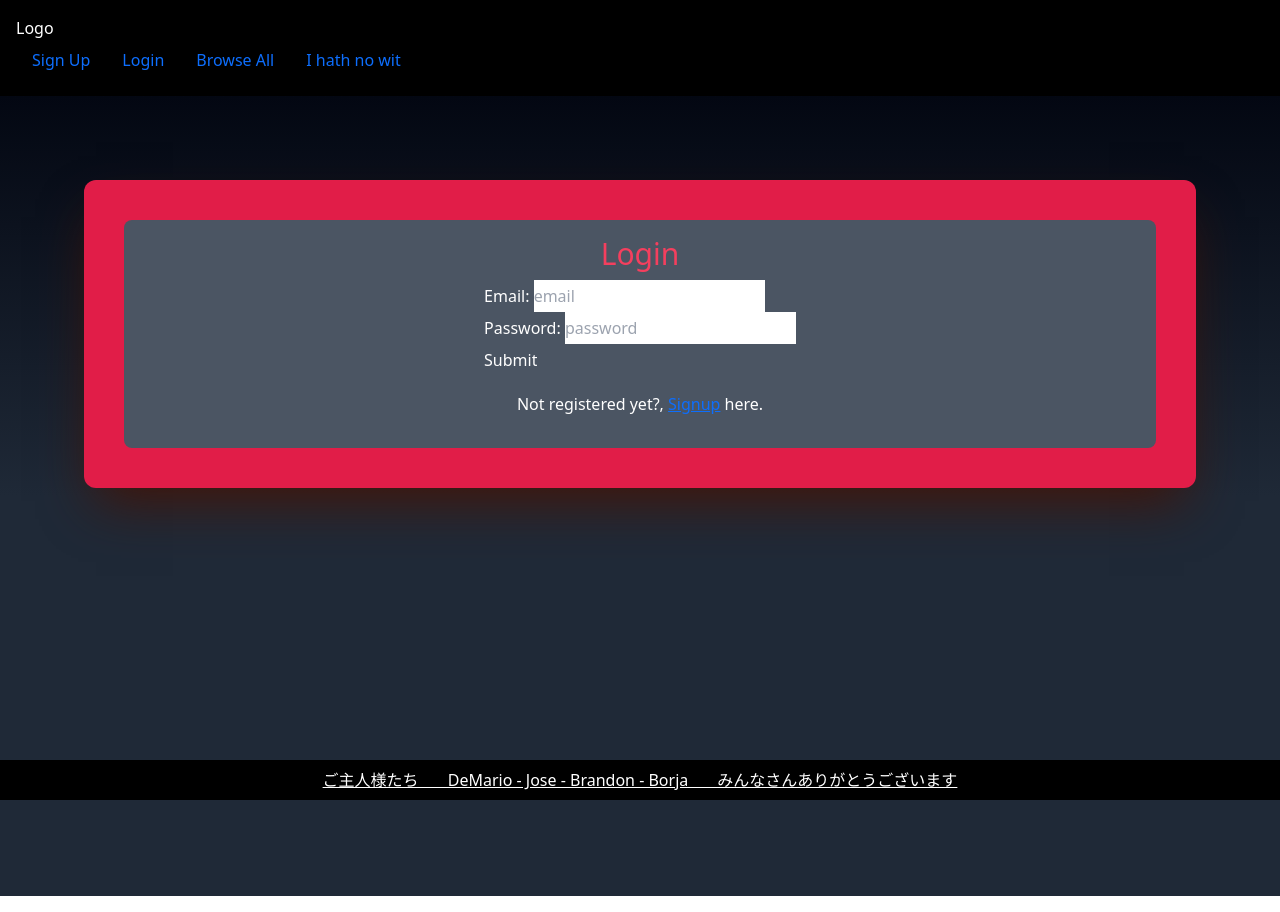
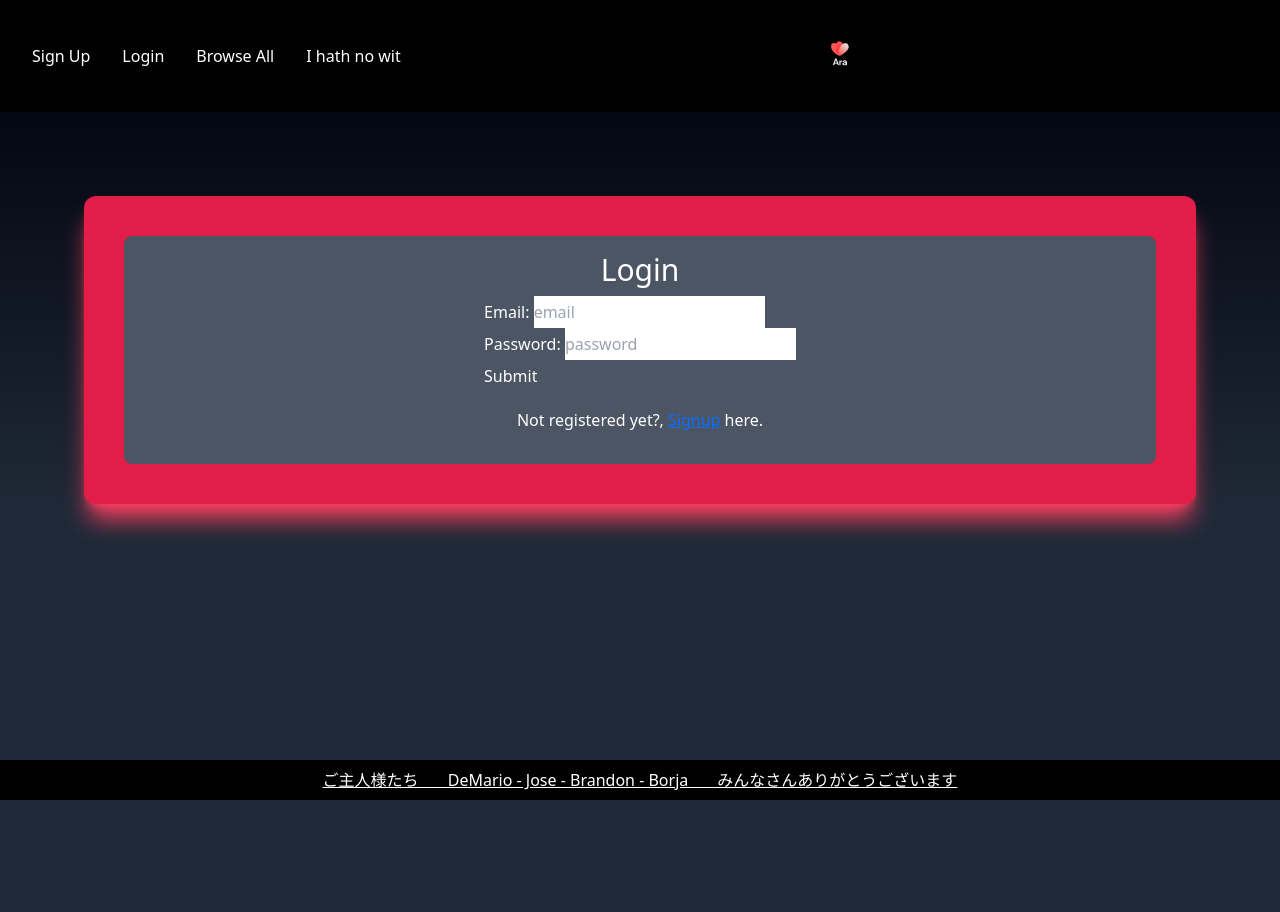
Before and after one commit to kpbtp/ara-frontend, a React (Create React App) app: page /login in a window 1280 px wide. Built offline with nearby package versions, Linux system fonts and the light colour scheme; no server answers.

Commit message:
styled login,header,navgivtion

```diff
--- a/src/components/Header.js
+++ b/src/components/Header.js
@@ -1,16 +1,18 @@
 import Navigation from "./Navigation";
 import { NavLink } from "react-router-dom";
 
-
 const Header = ({ current_user, logout }) => {
-
   return (
     <>
-      <div className="max-h-full p-3 mt-30 top-0-0 bg-black text-white">
-      <NavLink className="nav-link" to="/">
-        Logo
-      </NavLink>
-      <Navigation current_user={current_user} logout={logout}/>
+      <div className="max-h-full shadow-sm shadow-gray-600 p-3 bg-black text-white flex justify-between items-center">
+        <div>
+          <Navigation current_user={current_user} logout={logout} />
+        </div>
+        <div className="text-3xl text-rose-600 mx-auto">
+          <NavLink className="nav-link" to="/">
+            <img className="h-20" src="/ara.png" alt="logo" />
+          </NavLink>
+        </div>
       </div>
     </>
   );
--- a/src/components/Login.js
+++ b/src/components/Login.js
@@ -22,9 +22,9 @@ const Login = ({ login }) => {
 
   return (
     <section className='max-h-full h-screen bg-gradient-to-b p-1 from-gray-950 via-gray-800 to-gray-800 text-white'>
-      <div className="shadow-2xl shadow-orange-950 m-20 bg-rose-600  p-10 rounded-xl my-20 flex-col">
+      <div className="shadow-xl shadow-rose-500 m-20 bg-rose-600  p-10 rounded-xl my-20 flex-col">
         <div className="bg-gray-600  p-3 rounded-lg">
-          <h2 className="text-3xl text-center text-rose-500">Login</h2>
+          <h2 className="text-3xl text-center">Login</h2>
           <div className="flex items-center leading-8 justify-center">
             <form className="px-3" ref={formRef} onSubmit={handleSubmit}>
               Email: <input type="email" name="email" placeholder="email" />
--- a/src/components/Navigation.js
+++ b/src/components/Navigation.js
@@ -15,35 +15,35 @@ const Navigation = ( { current_user, logout } ) => {
                 { current_user && (
                     <>
                         <NavItem>
-                            <NavLink className='nav-link' to='/myanimelist'>My Anime List</NavLink>
+                            <NavLink className='nav-link text-white' to='/myanimelist'>My Anime List</NavLink>
                         </NavItem>
                         <NavItem>
-                            <NavLink className='nav-link' to='/animeindex'>Browse All</NavLink>
+                            <NavLink className='nav-link text-white' to='/animeindex'>Browse All</NavLink>
                         </NavItem>
                         {/* <NavItem>
                             <NavLink className='nav-link' to='/myanimelistnew'>Create a List</NavLink>
                         </NavItem> */}
                         <NavItem>
-                            <NavLink className='nav-link' to='/aboutus'>The MCs</NavLink>
+                            <NavLink className='nav-link text-white' to='/aboutus'>The MCs</NavLink>
                         </NavItem>
                         <NavItem>
-                            <Button className='nav-link' onClick={handleClick}>Logout</Button>
+                            <Button className='nav-link text-white' onClick={handleClick}>Logout</Button>
                         </NavItem>
                     </>
                 ) }
                 { !current_user && (
                     <>
                         <NavItem>
-                            <NavLink className='nav-link' to='/signup'>Sign Up</NavLink>
+                            <NavLink className='nav-link text-white' to='/signup'>Sign Up</NavLink>
                         </NavItem>
                         <NavItem>
-                            <NavLink className='nav-link' to='/login'>Login</NavLink>
+                            <NavLink className='nav-link text-white' to='/login'>Login</NavLink>
                         </NavItem>
                         <NavItem>
-                            <NavLink className='nav-link' to='/animeindex'>Browse All</NavLink>
+                            <NavLink className='nav-link text-white' to='/animeindex'>Browse All</NavLink>
                         </NavItem>
                         <NavItem>
-                            <NavLink className='nav-link' to='/aboutus'>I hath no wit</NavLink>
+                            <NavLink className='nav-link text-white' to='/aboutus'>I hath no wit</NavLink>
                         </NavItem>
 
                     </>
```
Also changed, not shown: public/ara.png (added).
